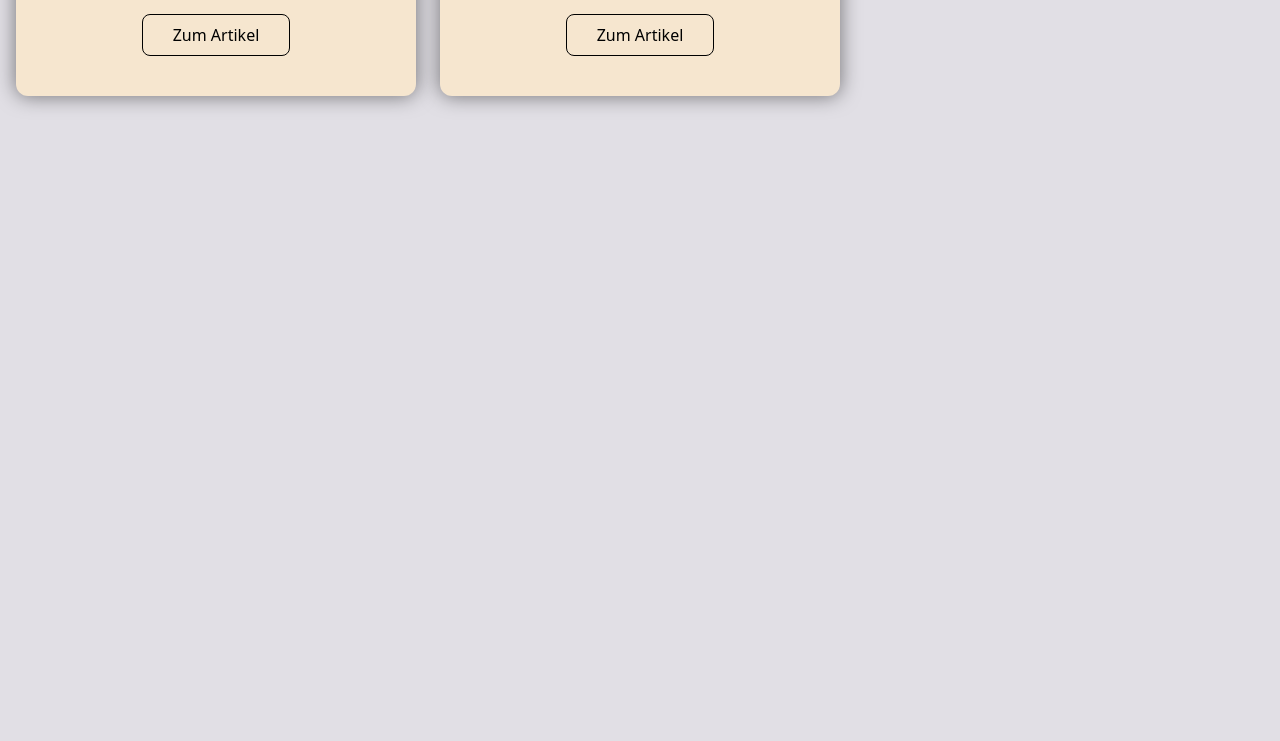
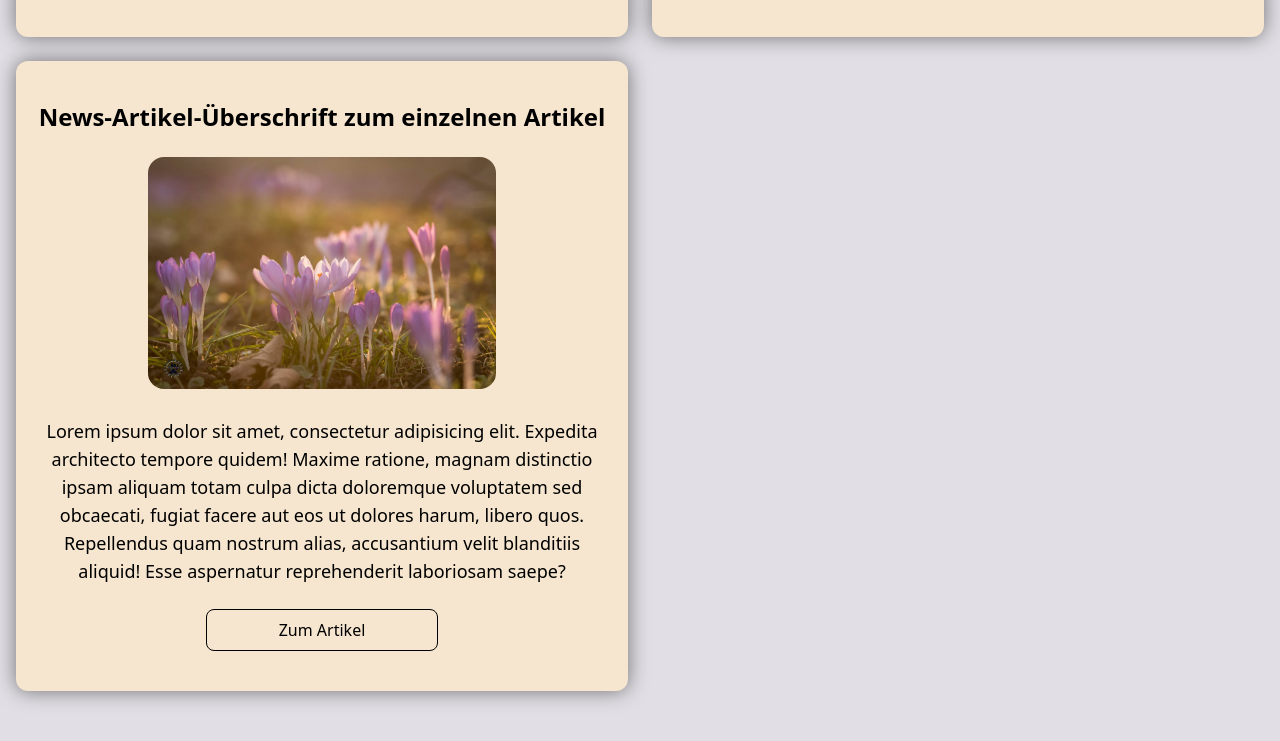
Before and after one commit to jutuli/news-task, a website built with Vite: page index.html in a window 1280 px wide. Shown: the part 1149-1890 px from the top of the page. Before the commit the page ends 1357 px from the top, so only its background shows below. Built offline with nearby package versions, Linux system fonts and the light colour scheme.

Commit message:
Change Grid-Style

```diff
--- a/index.html
+++ b/index.html
@@ -72,11 +72,11 @@
         </button>
       </form>
 
-      <article
+      <section
         id="news-container"
-        class="mx-auto mt-8 mb-24 grid w-full justify-center gap-6 p-4 sm:grid-cols-1 lg:grid-cols-2 xl:grid-cols-3"
+        class="mx-auto mt-8 mb-24 grid w-full justify-center gap-6 p-4 sm:grid-cols-1 lg:grid-cols-2 2xl:grid-cols-3"
       >
-        <div
+        <article
           id="news-box"
           class="shadow-4xl ring-[#ffca7a]-400 flex flex-col overflow-hidden rounded-xl bg-[#f6e6cf] p-4 shadow-[0_0_20px_rgba(0,0,0,0.5)]"
         >
@@ -112,9 +112,9 @@
           >
             Zum Artikel
           </button>
-        </div>
+        </article>
 
-        <div
+        <article
           id="news-box"
           class="shadow-4xl ring-[#ffca7a]-400 flex flex-col overflow-hidden rounded-xl bg-[#f6e6cf] p-4 shadow-[0_0_20px_rgba(0,0,0,0.5)]"
         >
@@ -150,8 +150,46 @@
           >
             Zum Artikel
           </button>
-        </div>
-      </article>
+        </article>
+
+        <article
+          id="news-box"
+          class="shadow-4xl ring-[#ffca7a]-400 flex flex-col overflow-hidden rounded-xl bg-[#f6e6cf] p-4 shadow-[0_0_20px_rgba(0,0,0,0.5)]"
+        >
+          <h2 class="my-6 text-center text-2xl font-bold">
+            News-Artikel-Überschrift zum einzelnen Artikel
+          </h2>
+          <!-- * Artikelpicture -->
+          <div
+            id="image-box"
+            class="image-box mx-auto mb-7 w-3/5 overflow-hidden rounded-2xl"
+          >
+            <img
+              class="object-cover"
+              src="./src/picture.jpg"
+              alt="Picture"
+              title="Picture"
+              aria-label="Picture"
+            />
+          </div>
+          <!-- * Artikeltext -->
+          <p class="text-dark-800 w-full text-center text-lg">
+            Lorem ipsum dolor sit amet, consectetur adipisicing elit. Expedita
+            architecto tempore quidem! Maxime ratione, magnam distinctio ipsam
+            aliquam totam culpa dicta doloremque voluptatem sed obcaecati,
+            fugiat facere aut eos ut dolores harum, libero quos. Repellendus
+            quam nostrum alias, accusantium velit blanditiis aliquid! Esse
+            aspernatur reprehenderit laboriosam saepe?
+          </p>
+          <button
+            type="button"
+            id="btnToArticle"
+            class="mx-auto my-6 inline-block w-2/5 cursor-pointer rounded-lg border-1 px-5 py-2 transition-colors duration-300 hover:bg-[#ffca7a] focus:bg-[#ffca7a]"
+          >
+            Zum Artikel
+          </button>
+        </article>
+      </section>
     </section>
   </body>
 </html>
```
